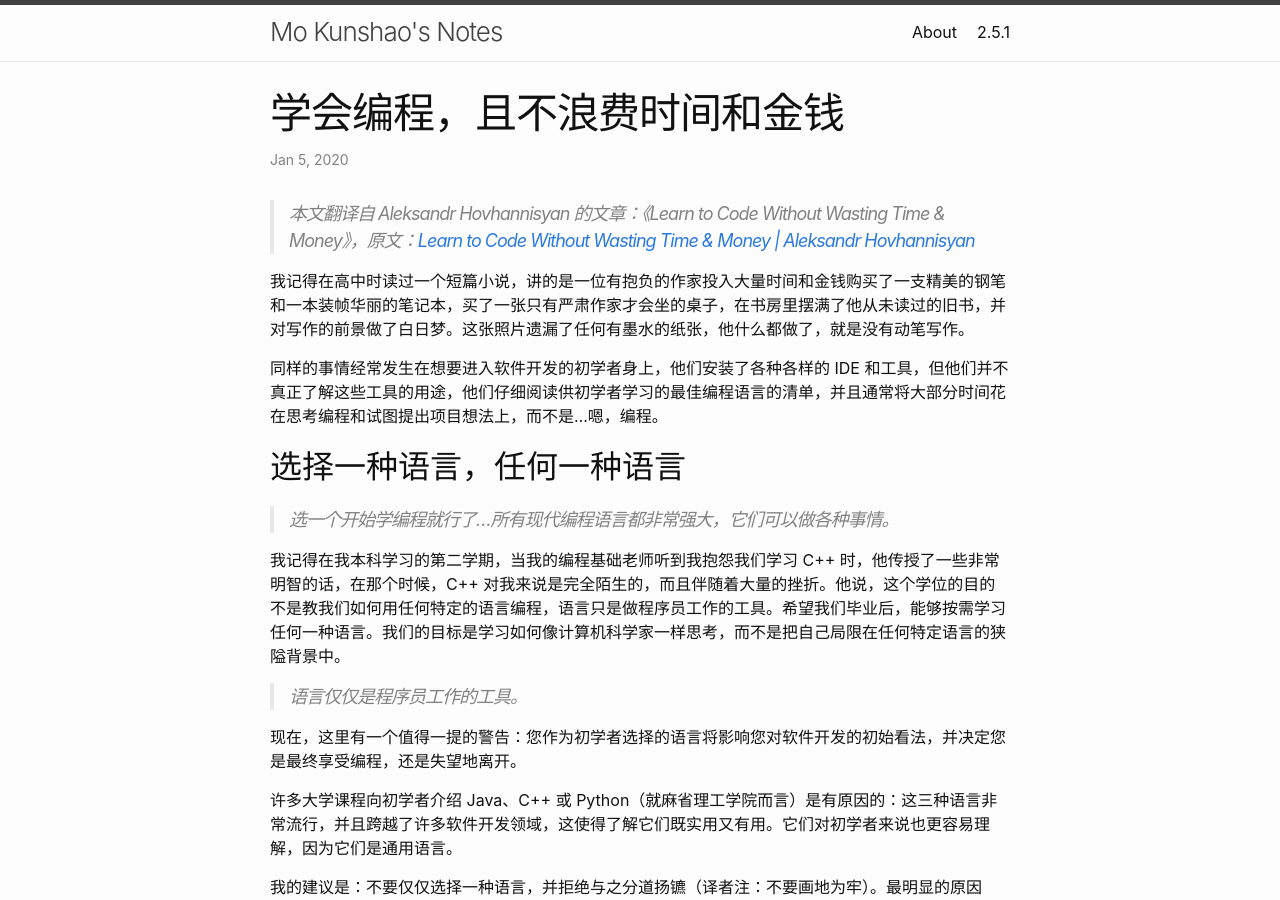
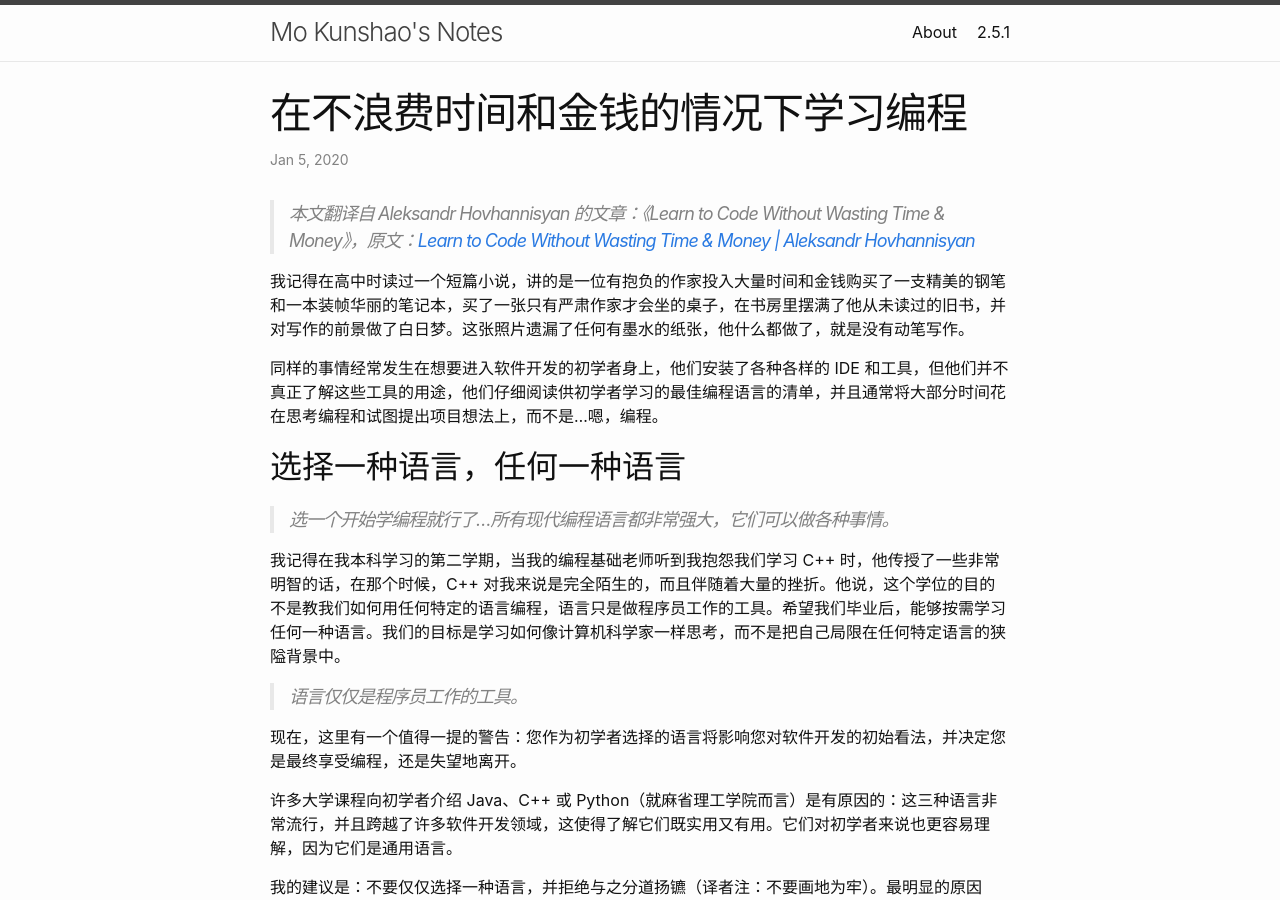
Before and after one commit to mokunshao/mokunshao.github.io, a Jekyll site: the page built from _posts/2020-01-05-learn-to-code-without-wasting-time-money.md, in a window 1280 px wide and 900 px high. Built offline with Jekyll 4.4.1, drawn with Linux system fonts in a browser that asks for light colours; our own code applies the rules of GitHub Pages for plain Markdown files.

Commit message:
Update 2020-01-05-learn-to-code-without-wasting-time-money.md

```diff
--- a/_posts/2020-01-05-learn-to-code-without-wasting-time-money.md
+++ b/_posts/2020-01-05-learn-to-code-without-wasting-time-money.md
@@ -1,5 +1,5 @@
 ---
-title: 学会编程，且不浪费时间和金钱
+title: 在不浪费时间和金钱的情况下学习编程
 ---
 
 > 本文翻译自 Aleksandr Hovhannisyan 的文章：《Learn to Code Without Wasting Time & Money》，原文：[Learn to Code Without Wasting Time & Money \| Aleksandr Hovhannisyan](https://aleksandrhovhannisyan.github.io/blog/dev/learn-to-code-without-wasting-time-and-money/)
```
